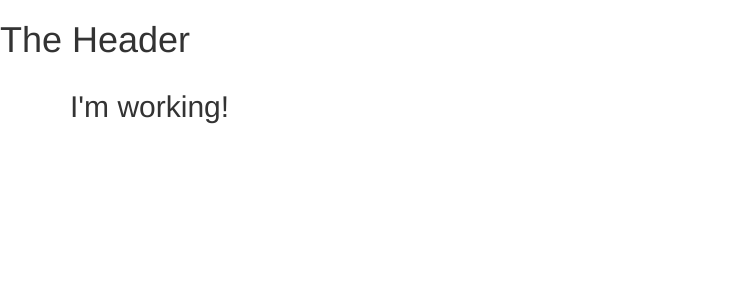
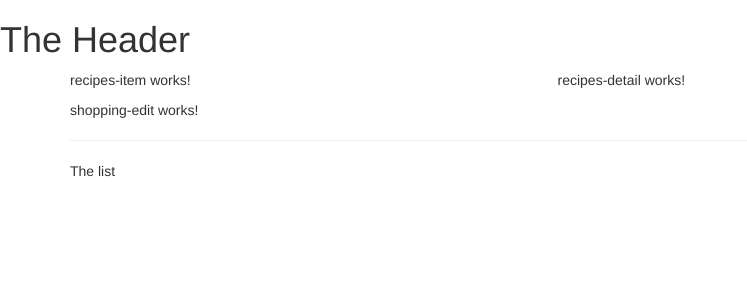
Before and after one commit to lexe-nguyenngoc/recipe-angular, an Angular app: page / in a window 1280 px wide. Shown: the top 300 px of the page, without its empty margins (0-747 px from the left). Built offline with nearby package versions, Linux system fonts and the light colour scheme.

Commit message:
feat: use components at the right position

```diff
--- a/src/app/app.component.html
+++ b/src/app/app.component.html
@@ -1,6 +1,9 @@
 <app-header></app-header>
 <div class="container">
   <div class="row">
-    <div class="col-md-12"><h2>I'm working!</h2></div>
+    <div class="col-md-12">
+      <app-recipes></app-recipes>
+      <app-shopping-list></app-shopping-list>
+    </div>
   </div>
 </div>
--- a/src/app/recipes/recipes-list/recipes-list.component.html
+++ b/src/app/recipes/recipes-list/recipes-list.component.html
@@ -1 +1 @@
-<p>recipes-list works!</p>
+<app-recipes-item></app-recipes-item>
--- a/src/app/recipes/recipes.component.html
+++ b/src/app/recipes/recipes.component.html
@@ -1 +1,8 @@
-<p>recipes works!</p>
+<div class="row">
+  <div class="col-md-5">
+    <app-recipes-list></app-recipes-list>
+  </div>
+  <div class="col-md-7">
+    <app-recipes-detail></app-recipes-detail>
+  </div>
+</div>
--- a/src/app/shopping-list/shopping-list.component.html
+++ b/src/app/shopping-list/shopping-list.component.html
@@ -1 +1,7 @@
-<p>shopping-list works!</p>
+<div class="row">
+  <div class="col-xs-10">
+    <app-shopping-edit></app-shopping-edit>
+    <hr />
+    <p>The list</p>
+  </div>
+</div>
```
